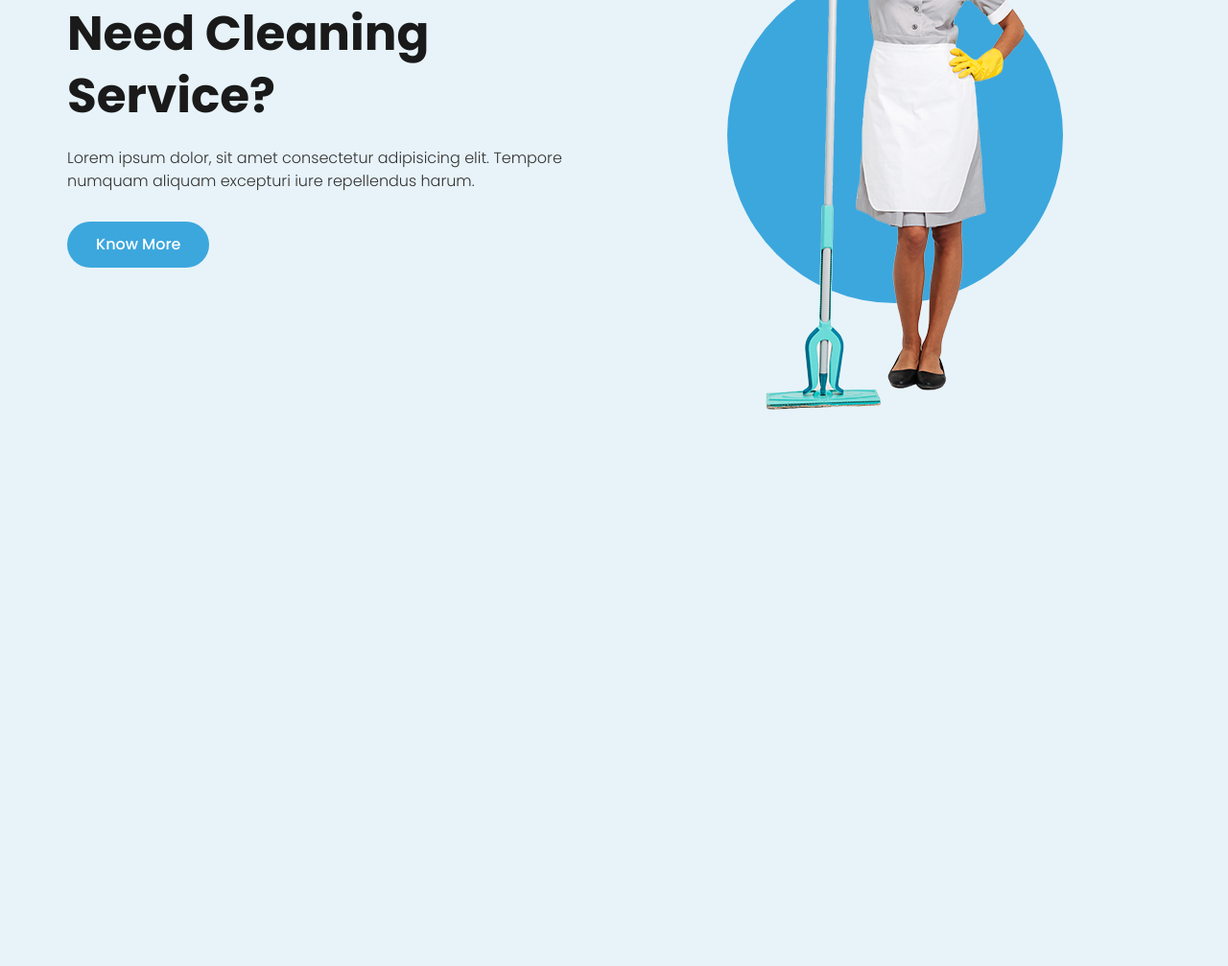
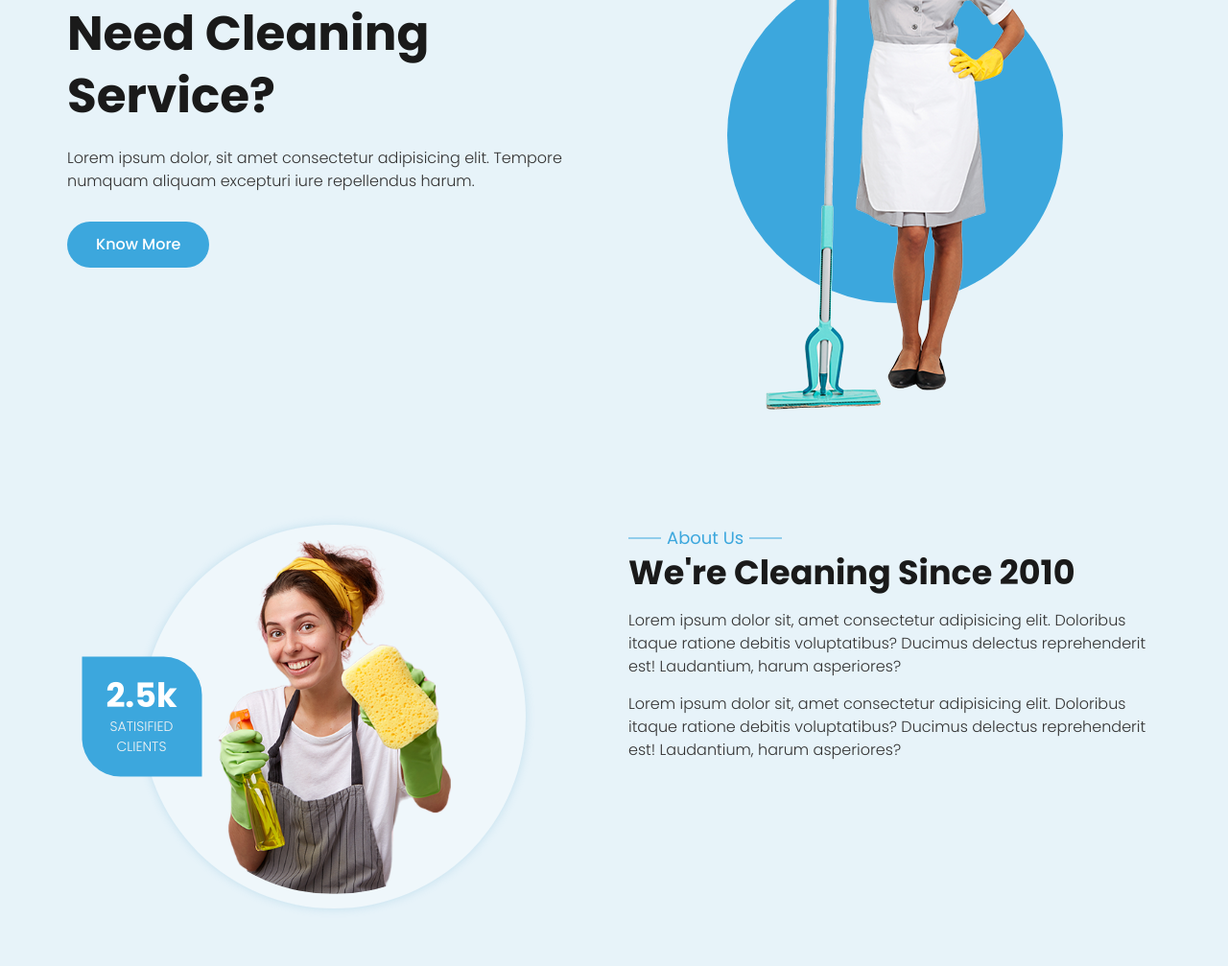
Before and after one commit to Tope-stack/cleaningServiceWebsite, a plain HTML site: page index.html in a window 1280 px wide. Shown: the part 245-1252 px from the top of the page at 96% size. Before the commit the page ends 800 px from the top, so only its background shows below. Drawn offline with Linux system fonts and the light colour scheme.

Commit message:
completed about section

```diff
--- a/css/style.css
+++ b/css/style.css
@@ -104,6 +104,43 @@ img{
     display: grid;
     grid-template-columns: repeat(12, 1fr);
     gap: 30px;
+}
+/* # section */
+.section-padding{
+    padding: 60px 0;
+}
+.section-title{
+    text-align: center;
+    margin-bottom: 45px;
+}
+.section-title .title{
+    display: inline-block;
+    font-size: var(--fs-lg);
+    font-weight: 400;
+    text-transform: capitalize;
+    color: var(--main-color);
+    padding: 0 40px;
+    position: relative;
+}
+.section-title .title::before,
+.section-title .title::after{
+    content: '';
+    position: absolute;
+    height: 1px;
+    width: 34px;
+    background-color: var(--main-color);
+    top: 50%;
+    transform: translateY(-50%);
+}
+.section-title .title::before{
+    left: 0;
+}
+.section-title .title::after{
+    right: 0;
+}
+.section-title .sub-title{
+    font-size: var(--fs-3xl);
+    text-transform: capitalize;
 }
 /* # buttons */
 .btn{
@@ -228,3 +265,55 @@ img{
     display: block;
     margin: auto;
 }
+
+/* # about */
+.about .section-title{
+    text-align: left;
+    margin: 0 0 15px;
+}
+.about-img,
+.about-text{
+    grid-column: span 6;
+}
+.about-img .img-box{
+    max-width: 400px;
+    margin: auto;
+    padding: 15px;
+    border-radius: 50%;
+    background-color: var(--bg-color);
+    box-shadow: var(--shadow);
+    position: relative;
+}
+.about-img .img-box img{
+    border-radius: 50%;
+}
+.about-img .box{
+    height: 125px;
+    width: 125px;
+    background-color: var(--main-color);
+    position: absolute;
+    display: flex;
+    flex-direction: column;
+    justify-content: center;
+    text-align: center;
+    border-radius: 0 40px;
+    padding: 15px;
+}
+.about-img .box-1{
+    top: 50%;
+    left: 0;
+    transform: translate(-50%, -50%);
+}
+.about-img .box span{
+    color: var(--text-white);
+    font-weight: bold;
+    font-size: var(--fs-3xl);
+    margin: 0 0 5px;
+    line-height: 1;
+}
+.about-img .box p{
+    font-size: var(--fs-sm);
+    text-transform: uppercase;
+    color: var(--text-light-gray);
+    margin: 0;
+}
--- a/index.html
+++ b/index.html
@@ -61,6 +61,37 @@
         </div>
     </section>
     <!-- home section end -->
+    <!-- about section start -->
+    <section class="about section-padding" id="about">
+        <div class="container">
+            <div class="grid">
+                <div class="about-img">
+                    <div class="img-box">
+                        <img src="/img/about-img.png" alt="img">
+                        <div class="box box-1">
+                            <span>2.5k</span>
+                            <p>satisified clients</p>
+                        </div>
+                    </div>
+                </div>
+                <div class="about-text">
+                    <div class="section-title">
+                        <span class="title">about us</span>
+                        <h2 class="sub-title">we're cleaning since 2010</h2>
+                    </div>
+                    <p>Lorem ipsum dolor sit, amet consectetur adipisicing elit.
+                        Doloribus itaque ratione debitis voluptatibus?
+                        Ducimus delectus reprehenderit est! Laudantium, harum asperiores?
+                    </p>
+                    <p>Lorem ipsum dolor sit, amet consectetur adipisicing elit.
+                        Doloribus itaque ratione debitis voluptatibus?
+                        Ducimus delectus reprehenderit est! Laudantium, harum asperiores?
+                    </p>
+                </div>
+            </div>
+        </div>
+    </section>
+    <!-- about section end -->
 <script src="/js/main.js"></script>
 </body>
 </html>
```
